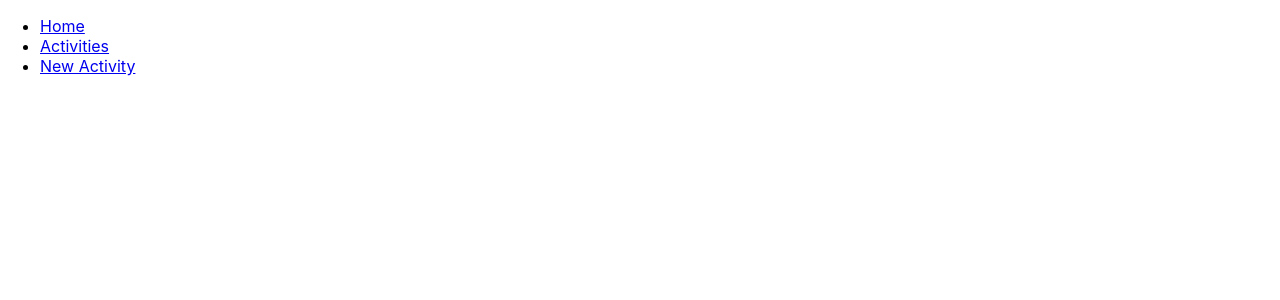
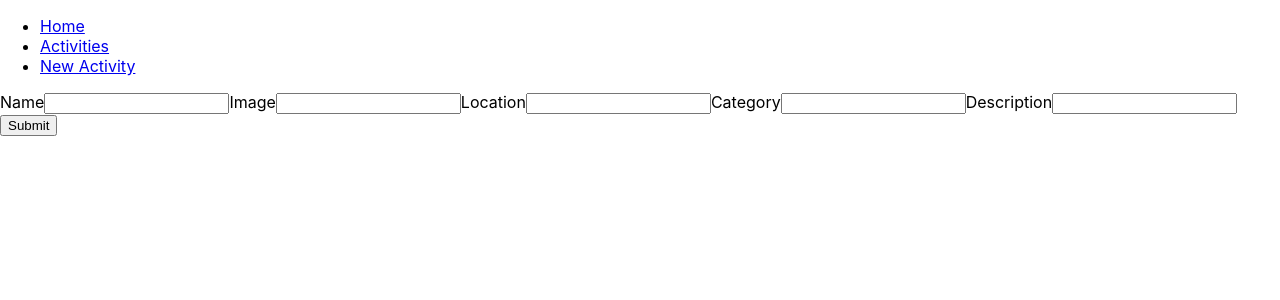
Before and after one commit to riaashley/childrens-activites-app, a React (Create React App) app: page /new in a window 1280 px wide. Shown: the top 300 px of the page. Built offline with nearby package versions, Linux system fonts and the light colour scheme; data requests are answered from the project's data file.

Commit message:
post made

```diff
--- a/db.json
+++ b/db.json
@@ -55,6 +55,14 @@
       "location": "Santa Ana, CA",
       "category": "Musuem",
       "description": "Discovery Cube Orange County is an educational musuem with focus on kids offers oer 100 hands-on exhibits, plus special programs."
+    },
+    {
+      "name": "asdf",
+      "image": "",
+      "location": "asdf",
+      "category": "asdf",
+      "description": "asdf",
+      "id": 8
     }
   ]
 }
--- a/src/AddForm.js
+++ b/src/AddForm.js
@@ -1,6 +1,6 @@
 import React, { useState } from "react";
 
-function AddForm() {
+function AddForm({ activityAdded }) {
     const [name, setName ] = useState("");
     const [image, setImage] = useState("");
     const [location, setLocation] = useState("");
@@ -27,8 +27,28 @@ function AddForm() {
         setDescription(e.target.value)
     }
 
+    function handleSubmit(e) {
+        e.preventDefault()
+        const newList = {
+            name: name,
+            image: image,
+            location: location,
+            category: category,
+            description: description
+        }
+        fetch("http://localhost:3004/activities", {
+            method: "POST",
+            headers: {
+                "Content-Type": "application/json"
+            },
+            body: JSON.stringify(newList)
+        })
+            .then((r) => r.json())
+            .then(data => activityAdded(data))
+    }
+
     return (
-        <form className="add-activity">
+        <form className="add-activity" onSubmit={handleSubmit}>
             <label>Name
                 <input type="text" onChange={handleNameChange} value={name} />
             </label>
--- a/src/App.js
+++ b/src/App.js
@@ -19,6 +19,10 @@ function App() {
     setActivities(updatedList)
   }
 
+  function activityAdded(newActivity) {
+    setActivities([...activities, newActivity])
+  }
+
 
   return(
     <div>
@@ -30,8 +34,8 @@ function App() {
         <Route exact path="/activities">
           <ActivitiesContainer activities={activities} deleteActivity={deleteActivity} />
         </Route>
-        <Route exact path="new">
-          <AddForm />
+        <Route exact path="/new">
+          <AddForm activityAdded={activityAdded} />
         </Route>
       </Switch>
     </div>
```
